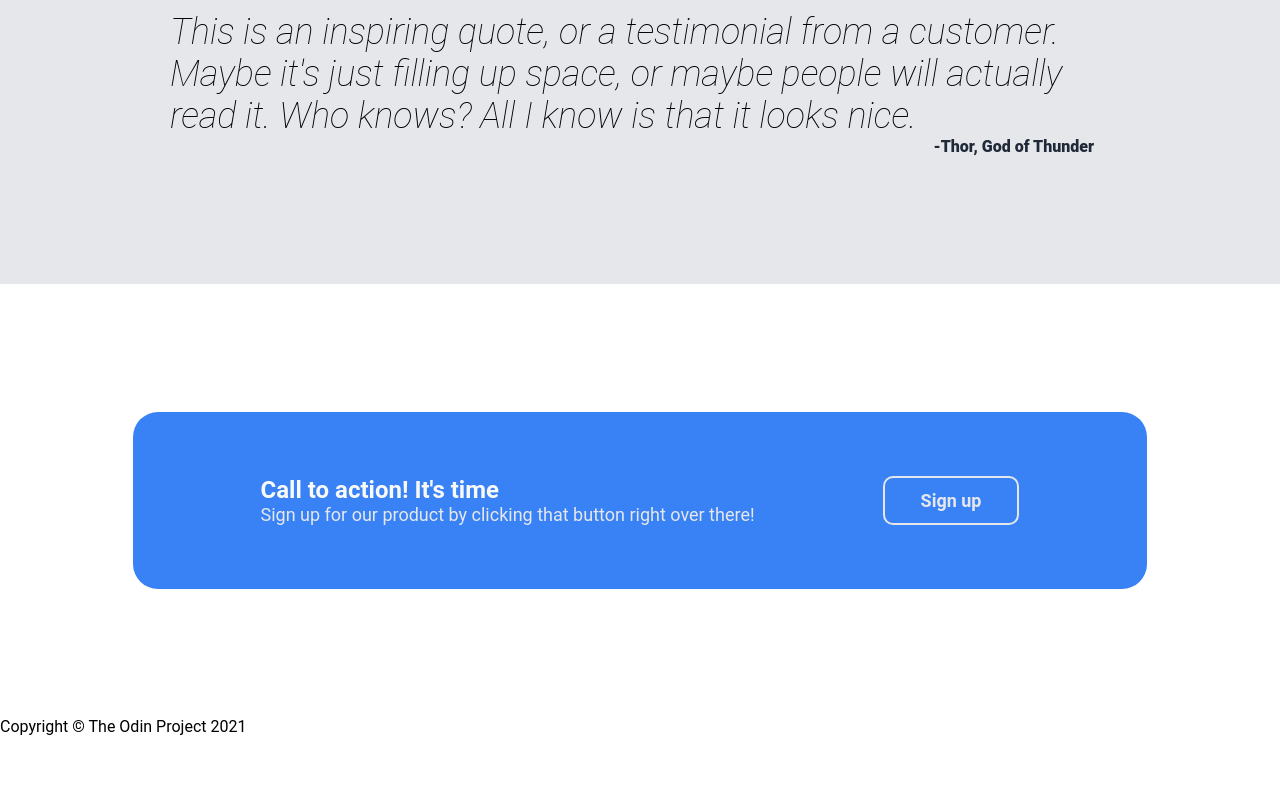
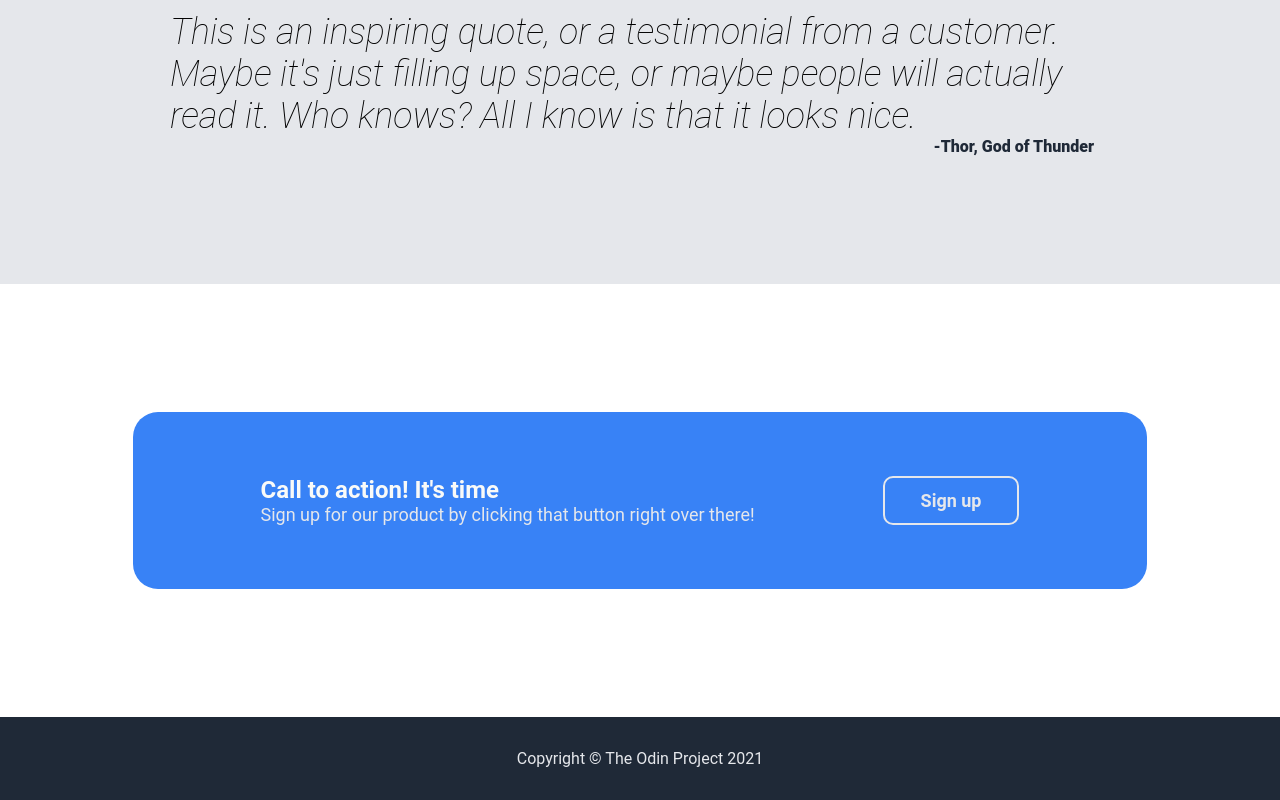
Before and after one commit to gefgu/odin-landing-page, a plain HTML site: page index.html in a window 1280 px wide. Shown: the part 1310-2110 px from the top of the page. Before the commit the page ends 2062 px from the top, so only its background shows below. Drawn offline with Linux system fonts and the light colour scheme.

Commit message:
Add footer css

```diff
--- a/style.css
+++ b/style.css
@@ -179,3 +179,17 @@ a {
     border: 2px solid #E5E7EB;
     border-radius: 10px;
 }
+
+/* footer */
+
+.footer {
+    display: flex;
+    justify-content: center;
+    align-items: center;
+    padding: 16px;
+    background-color: #1f2937;
+}
+
+.footer p {
+    color: #E5E7EB;
+}
```
